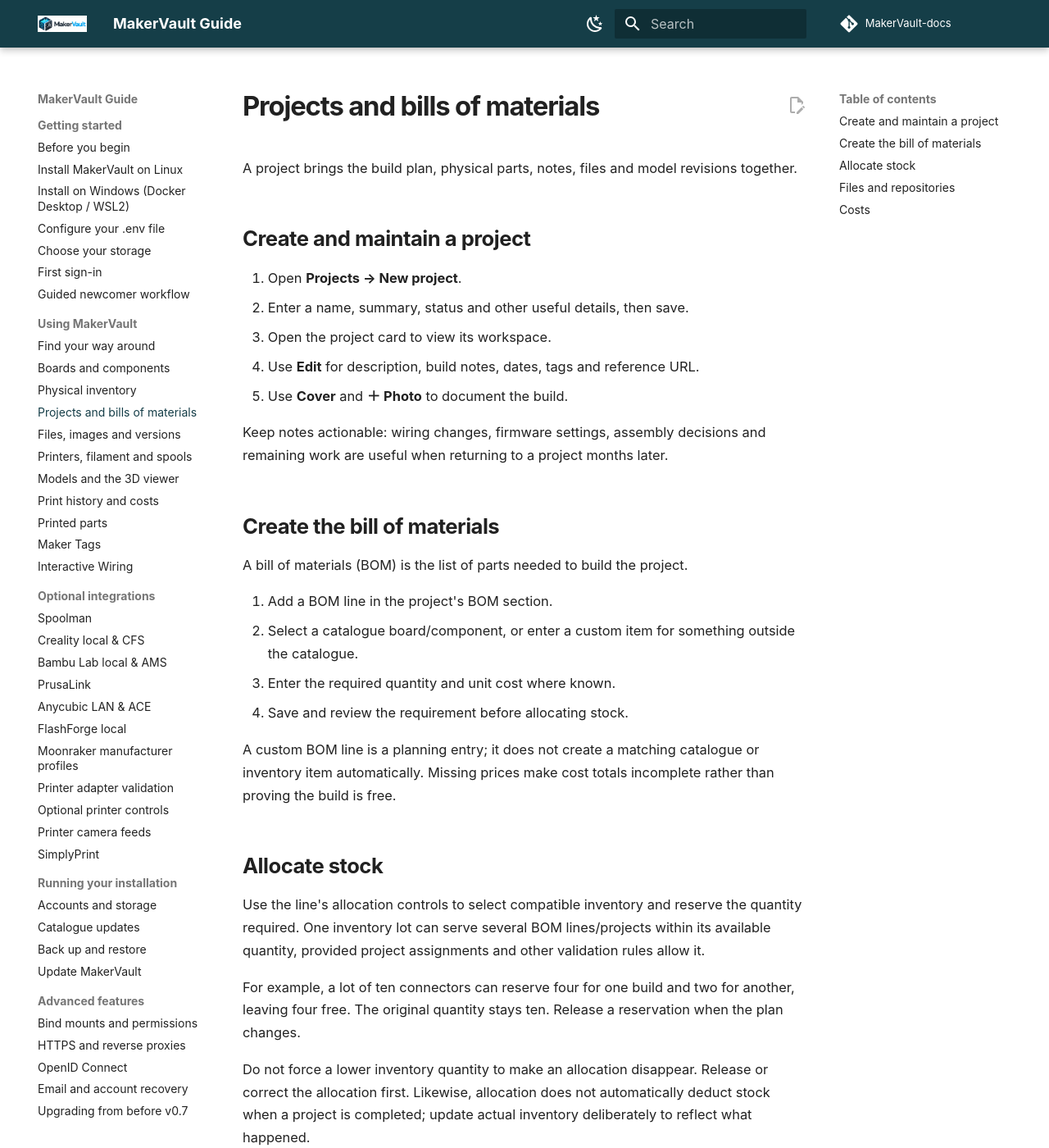
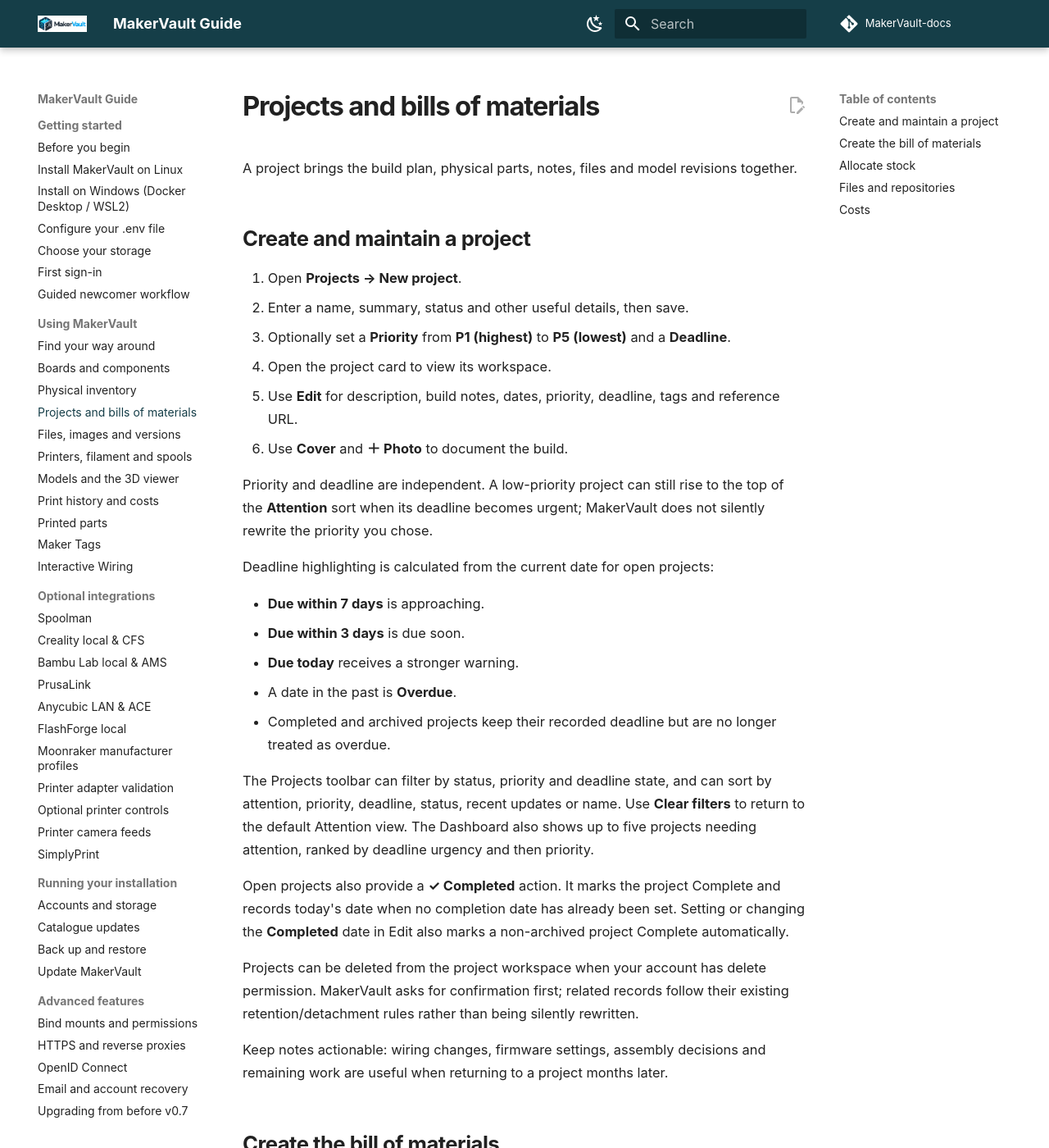
Before and after one commit to gavrd7/MakerVault-docs, an MkDocs documentation site: the page built from docs/guide/using/projects.md, in a window 1280 px wide and 1400 px high. Shown: the whole window at 82% size. Built offline with MkDocs 1.6.1 and Material for MkDocs 9.7.7, drawn with Linux system fonts in a browser that asks for light colours; comment, search, counter and statistics services are not loaded.

Commit message:
Document project priorities and deadlines (#17)
* Document project priorities and deadlines

* Document project completion and deletion actions

```diff
--- a/docs/guide/using/projects.md
+++ b/docs/guide/using/projects.md
@@ -6,9 +6,26 @@
 
 1. Open **Projects → New project**.
 2. Enter a name, summary, status and other useful details, then save.
-3. Open the project card to view its workspace.
-4. Use **Edit** for description, build notes, dates, tags and reference URL.
-5. Use **Cover** and **＋ Photo** to document the build.
+3. Optionally set a **Priority** from **P1 (highest)** to **P5 (lowest)** and a **Deadline**.
+4. Open the project card to view its workspace.
+5. Use **Edit** for description, build notes, dates, priority, deadline, tags and reference URL.
+6. Use **Cover** and **＋ Photo** to document the build.
+
+Priority and deadline are independent. A low-priority project can still rise to the top of the **Attention** sort when its deadline becomes urgent; MakerVault does not silently rewrite the priority you chose.
+
+Deadline highlighting is calculated from the current date for open projects:
+
+- **Due within 7 days** is approaching.
+- **Due within 3 days** is due soon.
+- **Due today** receives a stronger warning.
+- A date in the past is **Overdue**.
+- Completed and archived projects keep their recorded deadline but are no longer treated as overdue.
+
+The Projects toolbar can filter by status, priority and deadline state, and can sort by attention, priority, deadline, status, recent updates or name. Use **Clear filters** to return to the default Attention view. The Dashboard also shows up to five projects needing attention, ranked by deadline urgency and then priority.
+
+Open projects also provide a **✓ Completed** action. It marks the project Complete and records today's date when no completion date has already been set. Setting or changing the **Completed** date in Edit also marks a non-archived project Complete automatically.
+
+Projects can be deleted from the project workspace when your account has delete permission. MakerVault asks for confirmation first; related records follow their existing retention/detachment rules rather than being silently rewritten.
 
 Keep notes actionable: wiring changes, firmware settings, assembly decisions and remaining work are useful when returning to a project months later.
 
```
